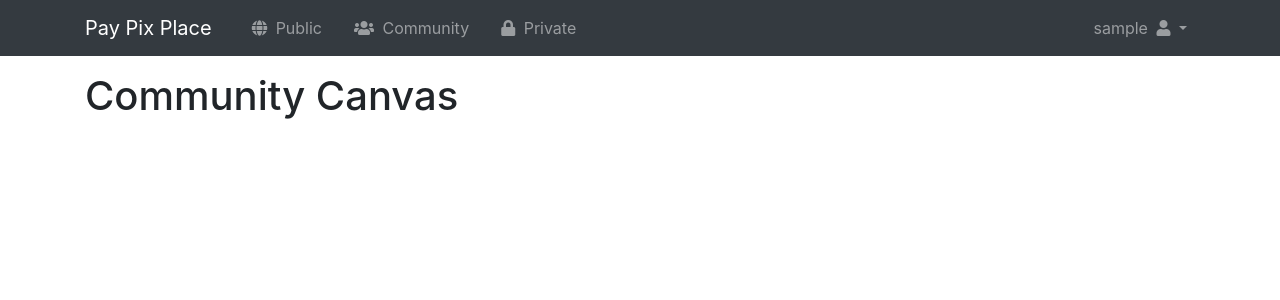
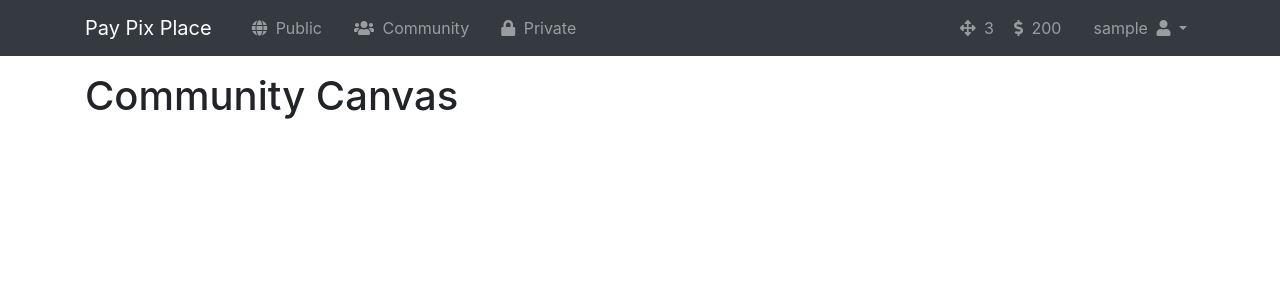
Before and after one commit to HE-Arc/PayPixPlace, a Django app: page /canvas/community/ in a window 1280 px wide. Shown: the top 300 px of the page. Run offline with Django 3.2, Linux system fonts and the light colour scheme; the visitor is signed in with stand-in values (Sample User, id 1); some libraries are stand-ins or nearby versions.

Commit message:
Display pix and ammo on navbar

```diff
--- a/PayPixPlace/paypixplaceapp/templates/paypixplaceapp/navbar.html
+++ b/PayPixPlace/paypixplaceapp/templates/paypixplaceapp/navbar.html
@@ -35,6 +35,18 @@
             <ul class="navbar-nav ml-auto">
                 <!-- Authentication Links -->
                 {% if user.is_authenticated %}
+                    <li class="nav-item mr-1">
+                        <a class="nav-link" href="{% url 'paypixplace-purchasepix' %}">
+                            <i class="fas fa-arrows-alt mr-1"></i>
+                            {{ user.ammo }}
+                        </a>
+                    </li>
+                    <li class="nav-item mr-3">
+                        <a class="nav-link" href="{% url 'paypixplace-purchasepix' %}">
+                            <i class="fas fa-dollar-sign mr-1"></i>
+                            {{ user.pix }}
+                        </a>
+                    </li>
                     <li class="nav-item dropdown">
                         <a id="navbarDropdown" class="nav-link dropdown-toggle" href="#" role="button" data-toggle="dropdown" aria-haspopup="true" aria-expanded="false" v-pre>
                             {{ user.username }} <span class="caret"></span>
```
